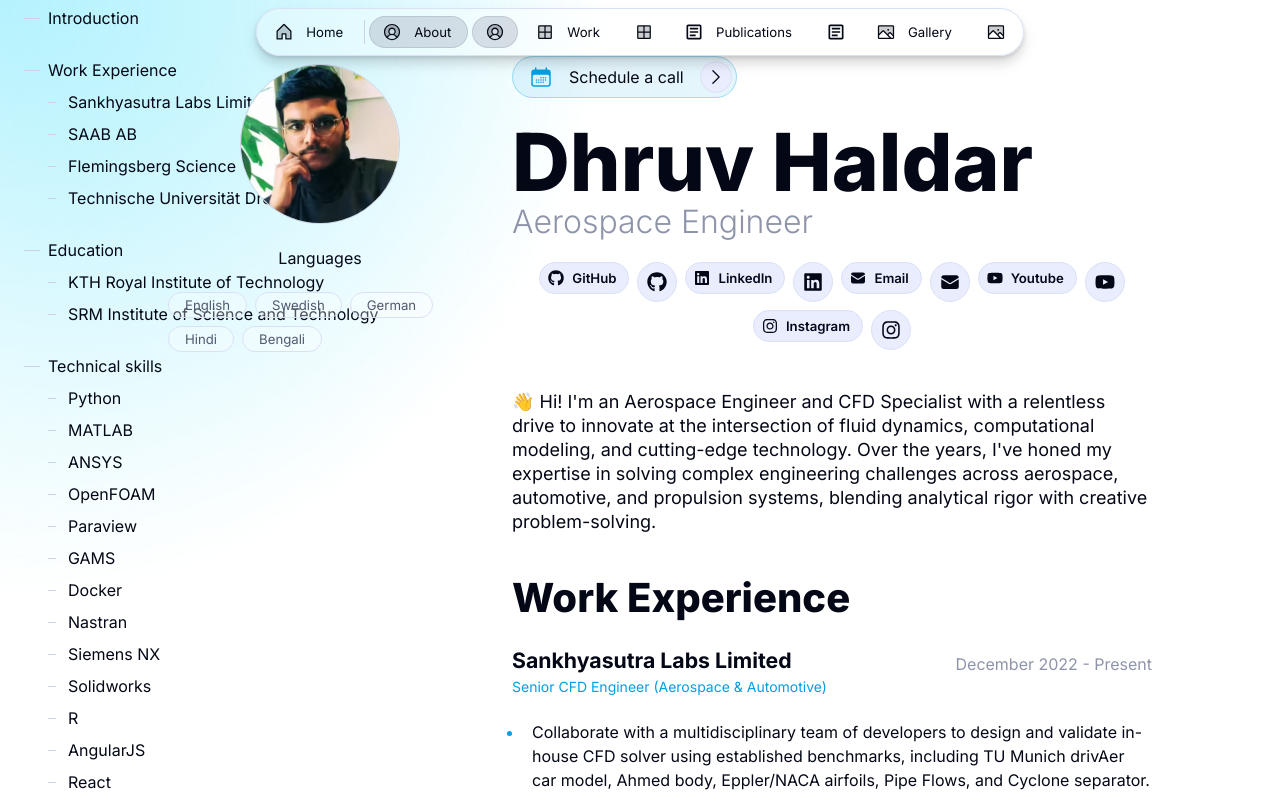
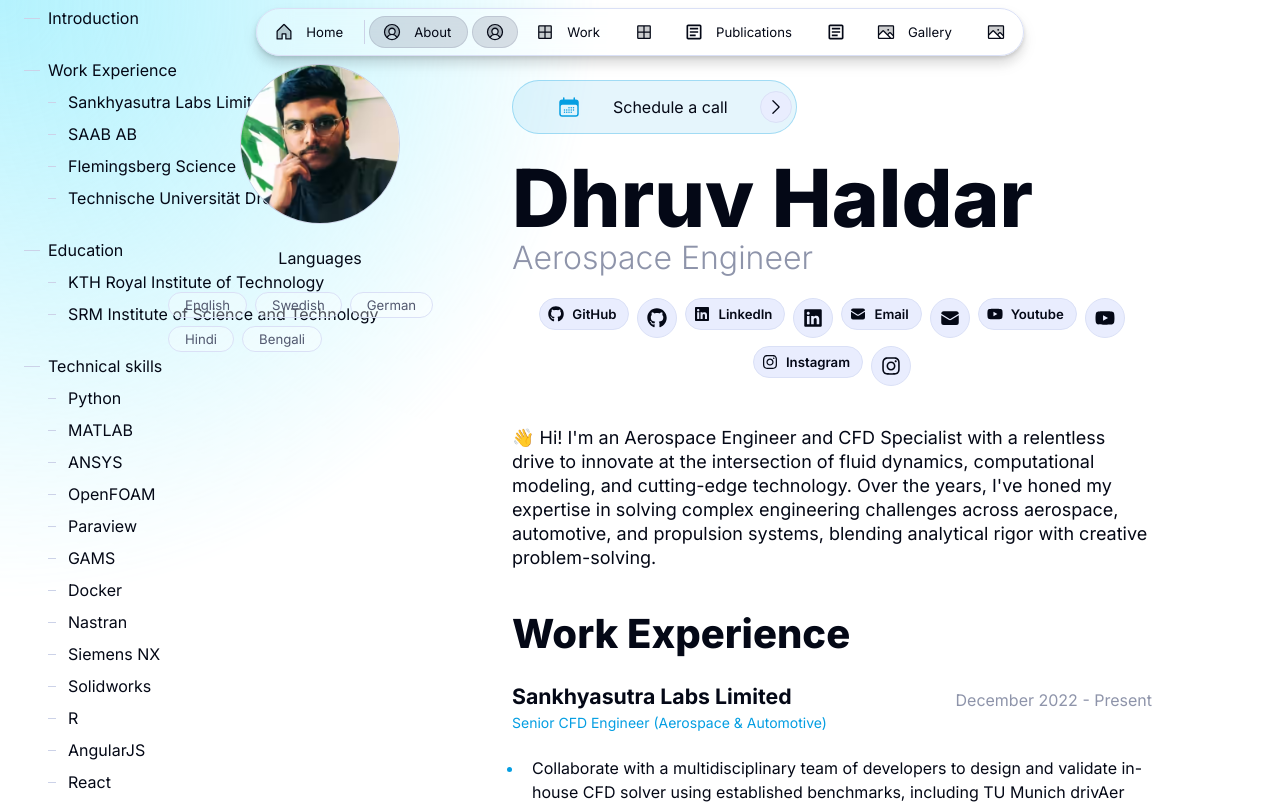
Before and after one commit to dhruvhaldar/portfolio, a Next.js app: page /about in a window 1280 px wide. Shown: the top 804 px of the page. Built offline with nearby package versions, Linux system fonts and the light colour scheme.

Commit message:
fix: adjust header position and update padding in About section

```diff
--- a/src/app/about/page.tsx
+++ b/src/app/about/page.tsx
@@ -162,11 +162,12 @@ export default function About() {
                 radius="full"
                 padding="4"
                 gap="8"
+                marginTop="m"
                 marginBottom="m"
                 vertical="center"
               >
-                <Icon paddingLeft="12" name="calendar" onBackground="brand-weak" />
-                <Flex paddingX="8">
+                <Icon paddingLeft="l" name="calendar" onBackground="brand-weak" />
+                <Flex paddingX="m" paddingY="xs" align="center">
                   Schedule a call
                 </Flex>
                 <IconButton
--- a/src/components/Header.module.scss
+++ b/src/components/Header.module.scss
@@ -1,7 +1,6 @@
 .position {
   position: fixed;
   top: 0;
-  bottom: 5;
   left: 0;
   right: 0;
   z-index: 100;
```
